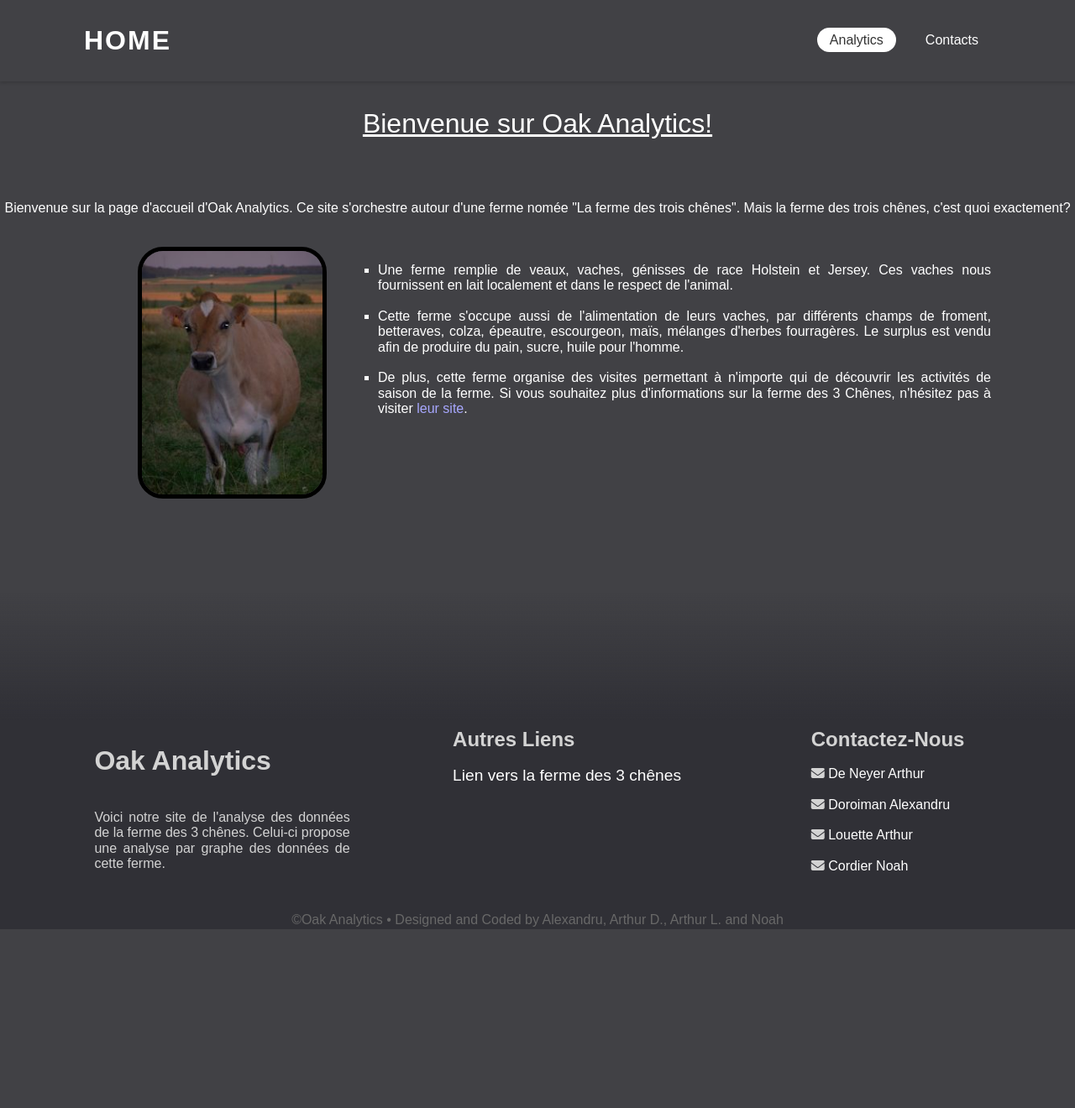
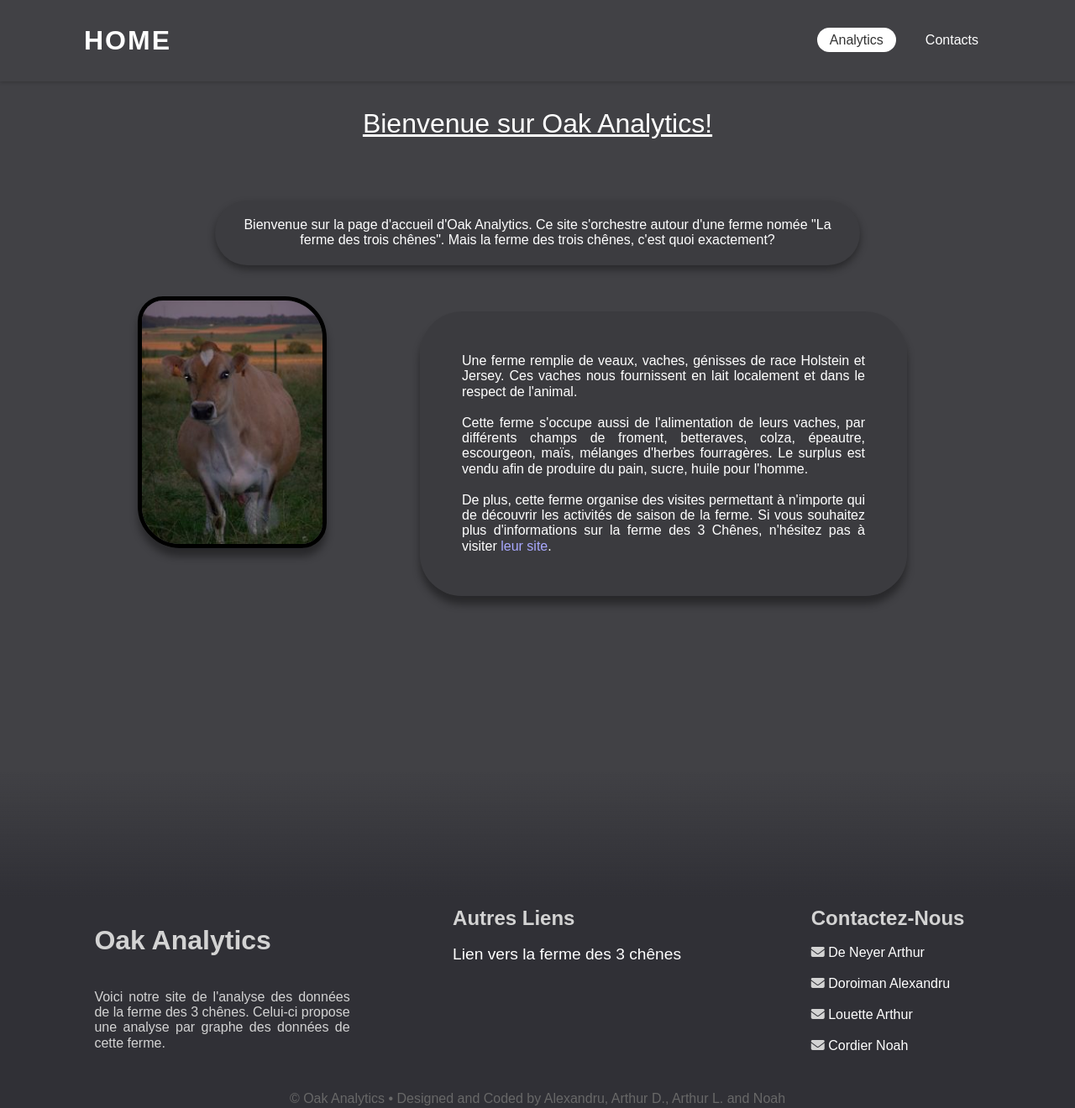
Before and after one commit to GaecKo/P2_Vincent_9, a Flask app: page /home in a window 1280 px wide. Shown: the whole page at 84% size. Before the commit the page ends 1107 px from the top, so only its background shows below. Run offline with Flask 2, Linux system fonts and the light colour scheme; some libraries are stand-ins or nearby versions.

Commit message:
Changements Page Home CSS

```diff
--- a/flaskr/static/style.css
+++ b/flaskr/static/style.css
@@ -1,11 +1,66 @@
 @import url(https://necolas.github.io/normalize.css/8.0.1/normalize.css);
 @import url(https://fonts.googleapis.com/css2?family=Montserrat:wght@500&display=swap);
+
+@keyframes fadeIn {
+    0% {
+      opacity:0;
+      margin-top: 10px;
+    }
+    100% {
+      opacity:1;
+    }
+}
+
+@-moz-keyframes fadeIn {
+    0% {
+      opacity:0;
+      margin-top: 10px;
+    }
+    100% {
+      opacity:1;
+    }
+}
+
+@-webkit-keyframes fadeIn {
+    0% {
+      opacity:0;
+      margin-top: 10px;
+    }
+    100% {
+      opacity:1;
+    }
+}
+
+@-o-keyframes fadeIn {
+    0% {
+      opacity:0;
+      margin-top: 10px;
+    }
+    100% {
+      opacity:1;
+    }
+}
+
+@-ms-keyframes fadeIn {
+    0% {
+      opacity:0;
+      margin-top: 10px;
+    }
+    100% {
+      opacity:1;
+    }
+}
 
 *
 {
     scroll-behavior: smooth;
 }
 
+.sticky {
+    position: fixed;
+    top: 0;
+    width: 100%
+}
 
 header
 {
@@ -16,9 +71,13 @@
     padding: 30px 100px;
     display: flex;
     justify-content: space-between;
+    background-color: #414145;
+    z-index: 1;
 }
+
 #header
 {
+    background-color: #414145;
     box-shadow: 0 0 4px 0 rgba(0, 0, 0, 0.08), 0 2px 4px 0 rgba(0, 0, 0, 0.12);
 }
 header .home
@@ -29,8 +88,8 @@
     font-size: 2em;
     text-transform: uppercase;
     letter-spacing: 2px;
+    transition: all .5s;
 }
-
 
 header af
 {
@@ -69,12 +128,19 @@
     background-repeat: no-repeat;
     background-attachment: fixed;
     background-color: #414145;
+    -ms-overflow-style: none;  /* IE and Edge */
+    scrollbar-width: none;
+}
+
+body::-webkit-scrollbar {
+    display: none;
 }
 
 a
 {
     text-decoration: none;
     color: white;
+    transition: all .5s;
 }
 
 .titre
@@ -82,6 +148,12 @@
     text-align: center;
     text-decoration: underline;
     font-size: xx-large;
+    animation: fadeIn ease 1.5s;
+    -webkit-animation: fadeIn ease 1.5s;
+    -moz-animation: fadeIn ease 1.5s;
+    -o-animation: fadeIn ease 1.5s;
+    -ms-animation: fadeIn ease 1.5s;
+
 }
 
 a:hover
@@ -96,18 +168,45 @@
 .first_para
 {
     text-align: center;
+    margin-left: 20%;
+    margin-right:20%;
     font-size: medium;
+    animation: fadeIn ease 2s;
+    -webkit-animation: fadeIn ease 2s;
+    -moz-animation: fadeIn ease 2s;
+    -o-animation: fadeIn ease 2s;
+    -ms-animation: fadeIn ease 2s;
+    background-color:rgba(0, 0, 0, 0.08);
+    border-radius: 50px;
+    padding: 20px;
+    box-shadow: 0px 5px 10px 0px rgba(0, 0, 0, 0.384);
+    transition: all .5s;
 }
 
+.first_para:hover
+{
+    cursor: pointer;
+    background-color:rgba(115, 255, 0, 0.219);
+    border-radius: 25px;
+    padding: 15px;
+    text-align: center;
+    transition:all .7s;
 
+}
 .im_vache
 {
     position:absolute;
     margin-left: 100px;
     border: 5px solid #000000;
-    border-radius: 30px 30px 30px 30px;
+    border-radius: 30px 50px 30px 50px;
     width: 225px;
     height: 300px;
+    animation: fadeIn ease 5s;
+    -webkit-animation: fadeIn ease 5s;
+    -moz-animation: fadeIn ease 5s;
+    -o-animation: fadeIn ease 5s;
+    -ms-animation: fadeIn ease 5s;
+    box-shadow: 0px 10px 10px 0px rgba(0, 0, 0, 0.384);
 }
 
 .titre_analyse {
@@ -125,17 +224,82 @@
     text-align: center;
 }
 
-
 section .square_point
 {
     position: relative;
     list-style-type: square;
     display: block;
-    margin-left: 450px;
-    margin-right: 100px;
+    margin-left: 500px;
+    margin-right: 200px;
     text-align: justify;
     text-justify: inter-word;
-    ;
+    background-color:rgba(0, 0, 0, 0.08);
+    border-radius: 50px;
+    padding: 50px;
+    box-shadow: 0px 10px 10px 0px rgba(0, 0, 0, 0.384);
+}
+
+section .square_point .p1
+{
+    animation: fadeIn ease 3s;
+    -webkit-animation: fadeIn ease 3s;
+    -moz-animation: fadeIn ease 3s;
+    -o-animation: fadeIn ease 3s;
+    -ms-animation: fadeIn ease 3s;
+    list-style: none;
+    cursor: pointer;
+    transition: all .5s;
+}
+
+section .square_point .p1:hover
+{
+    background-color:rgba(255, 115, 0, 0.329);
+    border-radius: 10px;
+    padding: 10px;
+    text-align: justify;
+    transition:all .7s;
+}
+
+section .square_point .p2
+{
+    animation: fadeIn ease 4s;
+    -webkit-animation: fadeIn ease 4s;
+    -moz-animation: fadeIn ease 4s;
+    -o-animation: fadeIn ease 4s;
+    -ms-animation: fadeIn ease 4s;
+    list-style: none;
+    cursor: pointer;
+    transition: all .5s;
+}
+
+section .square_point .p2:hover
+{
+    background-color:rgba(255, 17, 0, 0.329);
+    border-radius: 10px;
+    padding: 10px;
+    text-align: justify;
+    transition:all .7s;
+}
+
+section .square_point .p3
+{
+    animation: fadeIn ease 5s;
+    -webkit-animation: fadeIn ease 5s;
+    -moz-animation: fadeIn ease 5s;
+    -o-animation: fadeIn ease 5s;
+    -ms-animation: fadeIn ease 5s;
+    list-style: none;
+    cursor: pointer;
+    transition: all .5s;
+}
+
+section .square_point .p3:hover
+{
+    background-color:rgba(179, 255, 0, 0.329);
+    border-radius: 10px;
+    padding: 10px;
+    text-align: justify;
+    transition:all .7s;
 }
 
 *
--- a/flaskr/templates/base.html
+++ b/flaskr/templates/base.html
@@ -69,15 +69,35 @@
             </div>
         </div>
         <div class="footer-bottom">
-            &copy;Oak Analytics • Designed and Coded by Alexandru, Arthur D., Arthur L. and Noah
+            &copy; Oak Analytics • Designed and Coded by Alexandru, Arthur D., Arthur L. and Noah
         </div>
     </div>
   </footer>
   <script>
     $(document).ready(function () {
-    //change selectboxes to selectize mode to be searchable
+    //input défilant des familles
       $("select").select2();
 });
+
+    //Partie Sticky Header
+
+    // Quand l'utilisateur scroll la page, la fonction s'active
+    window.onscroll = function() {myFunction()};
+
+    // Prend le header
+    var header = document.getElementById("header");
+
+    var sticky = header.offsetTop;
+
+    // Ajoute la class Sticky lorsque le header n'est plus à sa place.
+    // Par après, la fonction "ignore" les attributs de sticky lorsqu'on ne scroll plus
+    function myFunction() {
+      if (window.pageYOffset > sticky) {
+        header.classList.add("sticky");
+      } else {
+        header.classList.remove("sticky");
+      }
+    }
     </script>
 </body>
 
--- a/flaskr/templates/home.html
+++ b/flaskr/templates/home.html
@@ -14,14 +14,14 @@ La ferme des 3 chênes: Home
 <p class="first_para">Bienvenue sur la page d'accueil d'Oak Analytics. Ce site s'orchestre autour d'une ferme nomée "La ferme des trois chênes". Mais la ferme des trois chênes, c'est quoi exactement? </p>
 <br><br>
 <nav>
-    <img src="{{ url_for('static', filename='vache.jpg') }}" alt=image_vache class="im_vache"/>
+    <img src="{{ url_for('static', filename='vache.jpg') }}" alt=image_vache class="im_vache" title="Jolie la vache :)"/>
 </nav>
 <br>
 <section>
     <ul class="square_point">
-        <li>Une ferme remplie de veaux, vaches, génisses de race Holstein et Jersey. Ces vaches nous fournissent en lait localement et dans le respect de l'animal.</li> <br>
-        <li>Cette ferme s'occupe aussi de l'alimentation de leurs vaches, par différents champs de froment, betteraves, colza, épeautre, escourgeon, maïs, mélanges d'herbes fourragères. Le surplus est vendu afin de produire du pain, sucre, huile pour l'homme. </li> <br>
-        <li>De plus, cette ferme organise des visites permettant à n'importe qui de découvrir les activités de saison de la ferme. Si vous souhaitez plus d'informations sur la ferme des 3 Chênes, n'hésitez pas à visiter <a href="http://www.lafermedestroischenes.be/" style="color: rgb(168, 168, 255);">leur site</a>. </li>
+        <li class="p1">Une ferme remplie de veaux, vaches, génisses de race Holstein et Jersey. Ces vaches nous fournissent en lait localement et dans le respect de l'animal.</li> <br>
+        <li class="p2">Cette ferme s'occupe aussi de l'alimentation de leurs vaches, par différents champs de froment, betteraves, colza, épeautre, escourgeon, maïs, mélanges d'herbes fourragères. Le surplus est vendu afin de produire du pain, sucre, huile pour l'homme. </li> <br>
+        <li class="p3">De plus, cette ferme organise des visites permettant à n'importe qui de découvrir les activités de saison de la ferme. Si vous souhaitez plus d'informations sur la ferme des 3 Chênes, n'hésitez pas à visiter <a href="http://www.lafermedestroischenes.be/" style="color: rgb(168, 168, 255);" title="Accédez au site" target="_blank">leur site</a>. </li>
     </ul>
 </section>
 <br><br><br><br>
```
